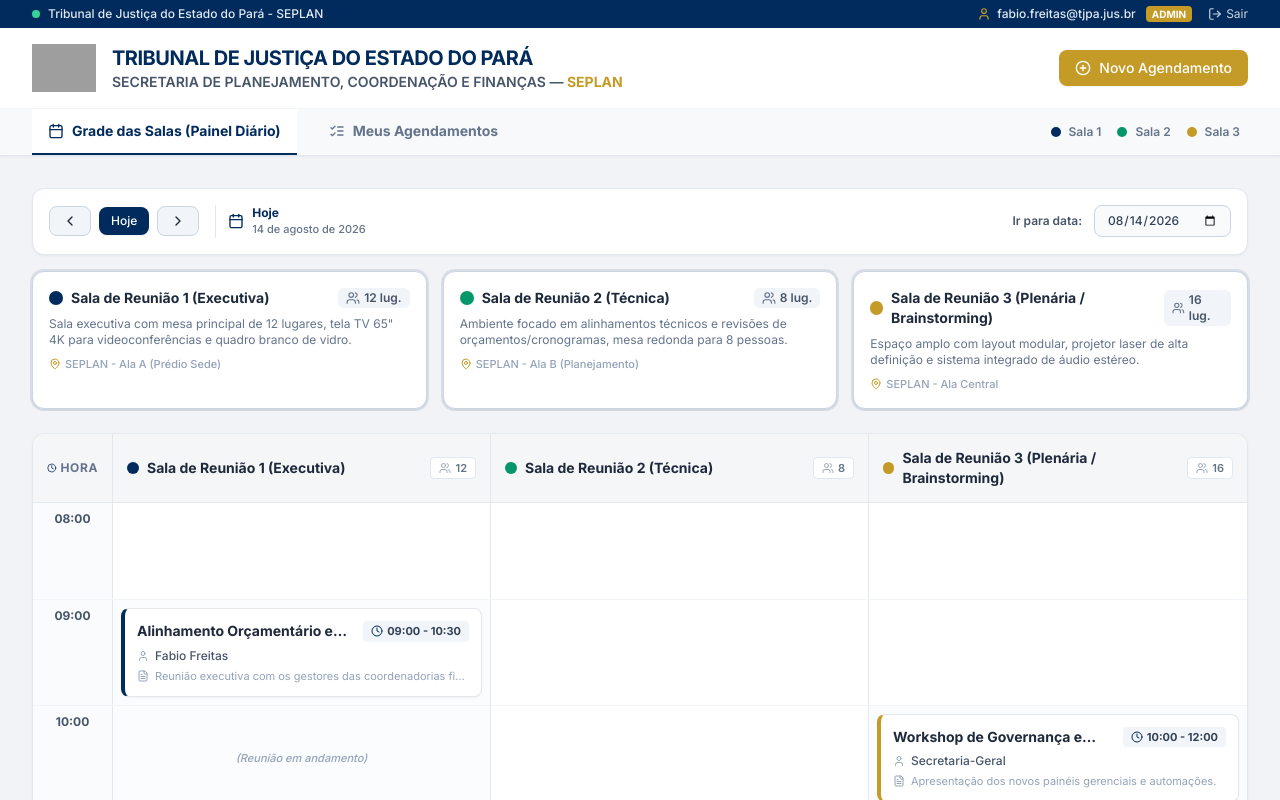
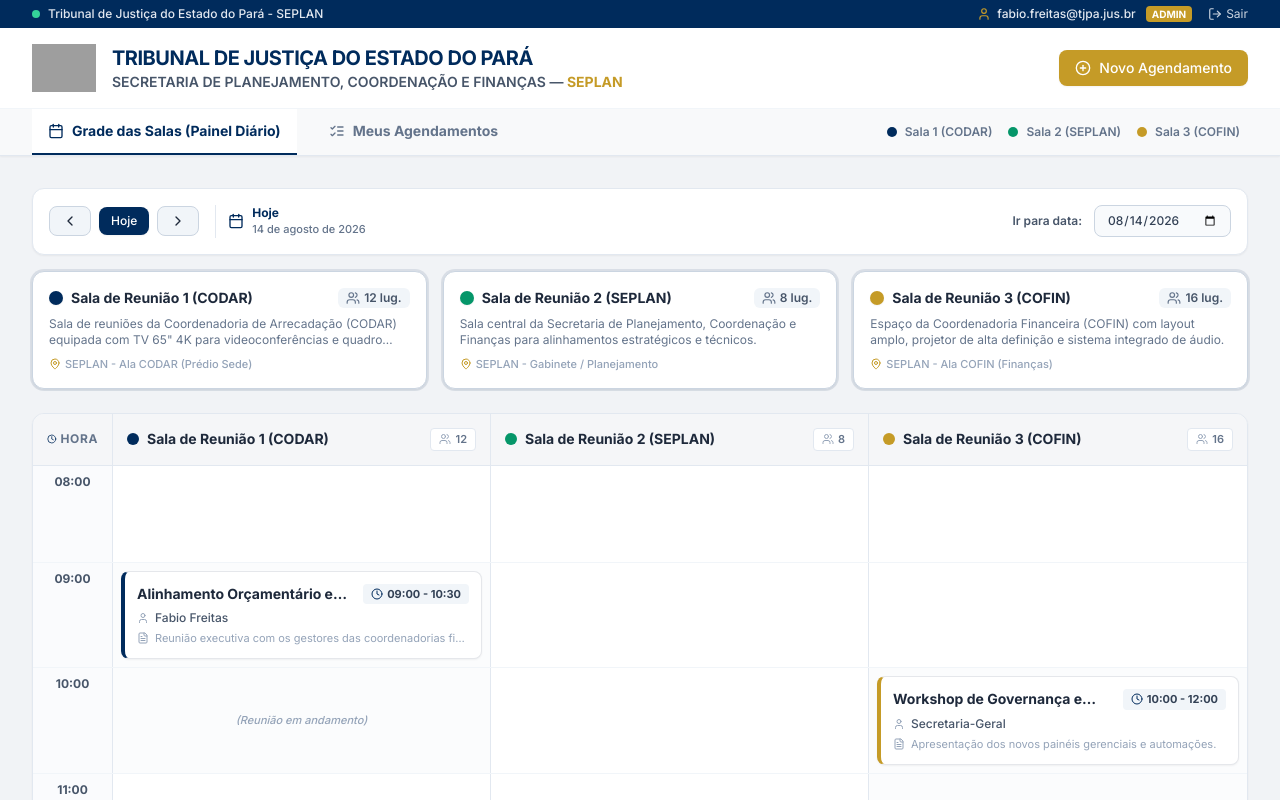
Before and after one commit to fpfinfo/sala_de_reuniao, a React (Vite) app: page / in a window 1280 px wide. Shown: the top 800 px of the page. Built offline with nearby package versions, Linux system fonts and the light colour scheme; no server answers; grey boxes are pictures that could not be loaded.

Commit message:
feat: atualizacao dos nomes das salas para CODAR, SEPLAN e COFIN

```diff
--- a/src/components/layout/Header.tsx
+++ b/src/components/layout/Header.tsx
@@ -110,9 +110,9 @@ export const Header: React.FC<HeaderProps> = ({
         </nav>
 
         <div className="hidden lg:flex items-center gap-2 text-xs font-semibold text-slate-500 pr-2">
-          <span className="w-2.5 h-2.5 rounded-full bg-[#002B5C]"></span> Sala 1
-          <span className="w-2.5 h-2.5 rounded-full bg-[#059669] ml-2"></span> Sala 2
-          <span className="w-2.5 h-2.5 rounded-full bg-[#C59B27] ml-2"></span> Sala 3
+          <span className="w-2.5 h-2.5 rounded-full bg-[#002B5C]"></span> Sala 1 (CODAR)
+          <span className="w-2.5 h-2.5 rounded-full bg-[#059669] ml-2"></span> Sala 2 (SEPLAN)
+          <span className="w-2.5 h-2.5 rounded-full bg-[#C59B27] ml-2"></span> Sala 3 (COFIN)
         </div>
       </div>
     </header>
--- a/src/services/roomsService.ts
+++ b/src/services/roomsService.ts
@@ -5,28 +5,28 @@ import { ApiClient } from './api';
 export const SEPLAN_ROOMS: Room[] = [
   {
     id: 'room-seplan-01',
-    name: 'Sala de Reunião 1 (Executiva)',
+    name: 'Sala de Reunião 1 (CODAR)',
     capacity: 12,
-    location: 'SEPLAN - Ala A (Prédio Sede)',
-    description: 'Sala executiva com mesa principal de 12 lugares, tela TV 65" 4K para videoconferências e quadro branco de vidro.',
+    location: 'SEPLAN - Ala CODAR (Prédio Sede)',
+    description: 'Sala de reuniões da Coordenadoria de Arrecadação (CODAR) equipada com TV 65" 4K para videoconferências e quadro branco.',
     color: '#002B5C', // Azul Marinho TJPA
     equipment: ['Smart TV 65"', 'Videoconferência Teams/Zoom', 'Quadro Branco', 'Climatização'],
   },
   {
     id: 'room-seplan-02',
-    name: 'Sala de Reunião 2 (Técnica)',
+    name: 'Sala de Reunião 2 (SEPLAN)',
     capacity: 8,
-    location: 'SEPLAN - Ala B (Planejamento)',
-    description: 'Ambiente focado em alinhamentos técnicos e revisões de orçamentos/cronogramas, mesa redonda para 8 pessoas.',
+    location: 'SEPLAN - Gabinete / Planejamento',
+    description: 'Sala central da Secretaria de Planejamento, Coordenação e Finanças para alinhamentos estratégicos e técnicos.',
     color: '#059669', // Esmeralda / Técnico
     equipment: ['Smart TV 55"', 'Mesa Redonda', 'Pontos de Rede Gigabit', 'Quadro Magnético'],
   },
   {
     id: 'room-seplan-03',
-    name: 'Sala de Reunião 3 (Plenária / Brainstorming)',
+    name: 'Sala de Reunião 3 (COFIN)',
     capacity: 16,
-    location: 'SEPLAN - Ala Central',
-    description: 'Espaço amplo com layout modular, projetor laser de alta definição e sistema integrado de áudio estéreo.',
+    location: 'SEPLAN - Ala COFIN (Finanças)',
+    description: 'Espaço da Coordenadoria Financeira (COFIN) com layout amplo, projetor de alta definição e sistema integrado de áudio.',
     color: '#C59B27', // Dourado Ouro TJPA
     equipment: ['Projetor Laser', 'Sistema de Áudio', 'Mesas Modulares', 'Flipchart'],
   },
```
Also changed, not shown: 1 other file (tests, documents, lock files or other folders).
